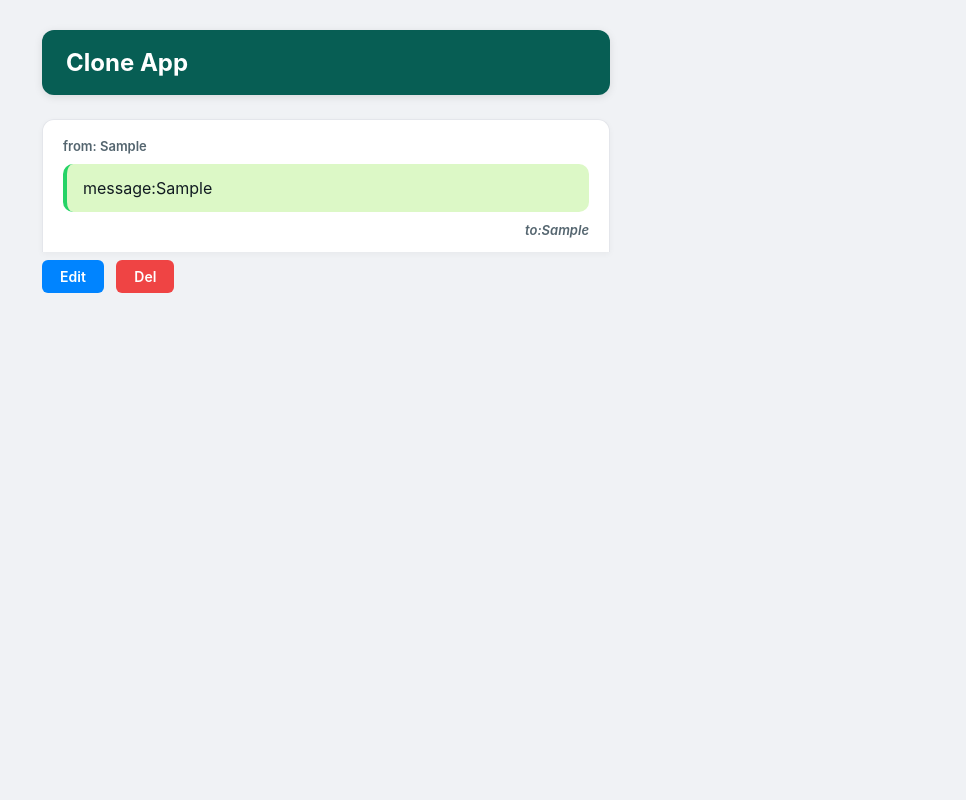
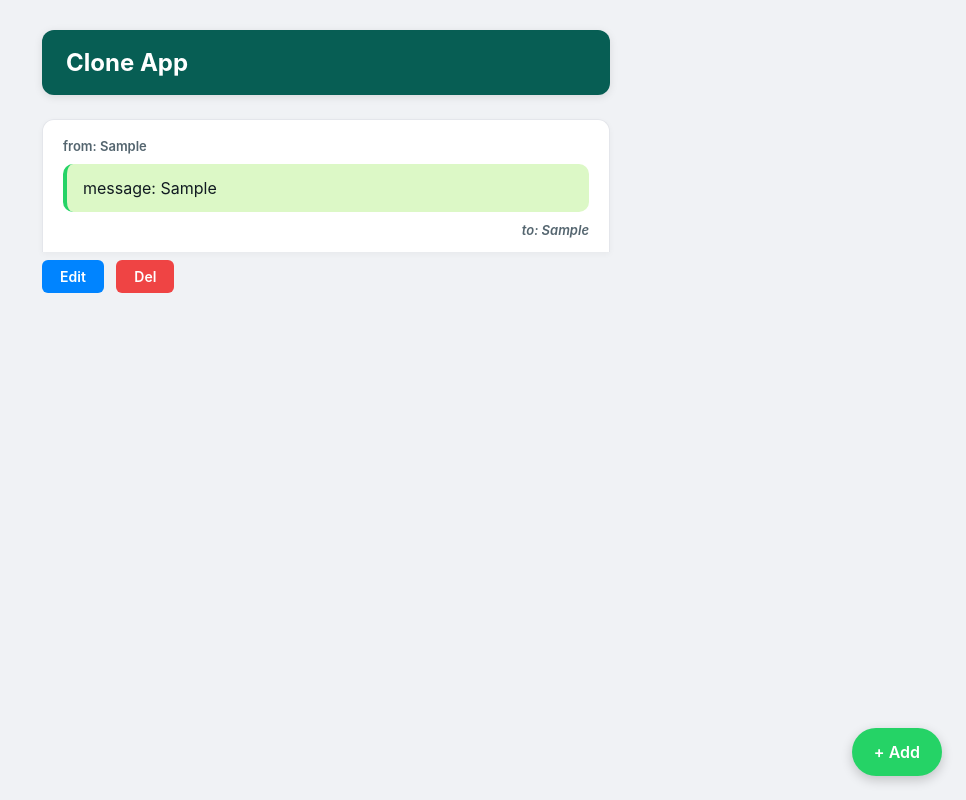
Before and after one commit to TousiFx/SM_Clone, a Node server app: page /clone in a window 1280 px wide. Shown: the whole page, without its empty margins (314-1280 px from the left). Run offline with Node 20, Linux system fonts and the light colour scheme; tables that the repository leaves empty hold one stand-in row (values such as "Sample post"); some libraries are stand-ins or nearby versions.

Commit message:
new upudate

```diff
--- a/public/index_page.css
+++ b/public/index_page.css
@@ -14,7 +14,7 @@ body {
   color: #1c1e21;
   max-width: 600px;
   margin: 30px auto;
-  padding: 0 16px;
+  padding: 0 16px 80px 16px; /* Added bottom padding so the fixed button doesn't cover the last card */
 }
 
 /* App Header */
@@ -29,7 +29,7 @@ h1 {
   box-shadow: 0 2px 8px rgba(0, 0, 0, 0.1);
 }
 
-/* Individual Chat Card (your <div> inside the loop) */
+/* Individual Chat Card */
 div {
   background-color: #ffffff;
   padding: 18px 20px 14px 20px;
@@ -39,7 +39,7 @@ div {
   box-shadow: 0 2px 6px rgba(0, 0, 0, 0.04);
 }
 
-/* Sender & Receiver Info (1st and 3rd <p> inside div) */
+/* Sender & Receiver Info */
 div p {
   font-size: 13px;
   color: #54656f;
@@ -53,7 +53,7 @@ div p:last-child {
   font-style: italic;
 }
 
-/* Message Bubble (2nd <p> inside div) */
+/* Message Bubble */
 div p:nth-of-type(2) {
   background-color: #dcf8c6;
   color: #111b21;
@@ -74,7 +74,7 @@ div + form + form {
   margin-bottom: 20px;
 }
 
-/* Edit Button (1st form after div) */
+/* Edit Button */
 div + form button {
   background-color: #0084ff;
   color: #ffffff;
@@ -86,7 +86,7 @@ div + form button:hover {
   background-color: #006edb;
 }
 
-/* Delete Button (2nd form after div) */
+/* Delete Button */
 div + form + form button {
   background-color: #ef4444;
   color: #ffffff;
@@ -113,3 +113,24 @@ button {
 button:active {
   transform: scale(0.96);
 }
+
+/* Fixed Bottom-Right Add Button */
+.add-form {
+  position: fixed;
+  bottom: 24px;
+  right: 24px;
+  z-index: 1000;
+}
+
+.add-form button {
+  background-color: #25d366;
+  color: #ffffff;
+  font-size: 16px;
+  padding: 14px 22px;
+  border-radius: 50px;
+  box-shadow: 0 4px 12px rgba(0, 0, 0, 0.2);
+}
+
+.add-form button:hover {
+  background-color: #1ebe5d;
+}
--- a/views/add.ejs
+++ b/views/add.ejs
@@ -7,7 +7,7 @@
   </head>
   <body>
     <h1>Sent Message</h1>
-    <form action="/clone/add">
+    <form action="/clone">
       <input type="text" name="from" placeholder="your name" />
       <textarea name="msg" placeholder="Type....."></textarea>
       <input type="text" name="from" placeholder="your name" />
--- a/views/index.ejs
+++ b/views/index.ejs
@@ -10,20 +10,25 @@
 
 <body>
   <h1>Clone App</h1>
-  <%for(let user of users){%>
+
+  <% for(let user of users) { %>
   <div>
-    <p>from: <%=user.from%></p>
-    <p>message:<%=user.msg%></p>
-    <p>to:<%=user.to%></p>
+    <p>from: <%= user.from %></p>
+    <p>message: <%= user.msg %></p>
+    <p>to: <%= user.to %></p>
   </div>
-  <form action="/clone/<%=user._id%>/edit">
+  <form action="/clone/<%= user._id %>/edit">
     <button>Edit</button>
   </form>
   <form method="POST" action="/clone/<%= user._id %>?_method=DELETE">
     <button>Del</button>
   </form>
-  <%}%>
+  <% } %>
 
+  <!-- Moved outside the loop and given a class -->
+  <form class="add-form" action="/clone/new">
+    <button>+ Add</button>
+  </form>
 </body>
 
 </html>
```
